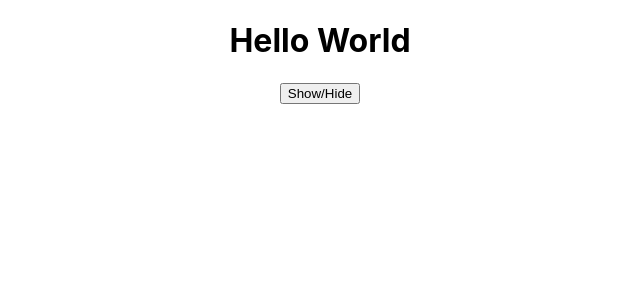
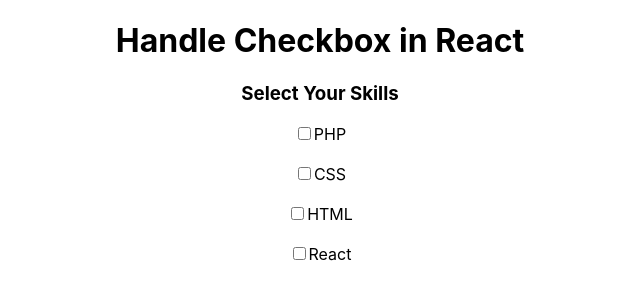
Before and after one commit to sakshi16-b/react-tut, a React (Create React App) app: page / in a window 1280 px wide. Shown: the top 300 px of the page, without its empty margins (320-960 px from the left). Built offline with nearby package versions, Linux system fonts and the light colour scheme.

Commit message:
done skills

```diff
--- a/src/App.js
+++ b/src/App.js
@@ -1,18 +1,14 @@
 import logo from "./logo.svg";
 import "./App.css";
 import { useState } from "react";
+import Skills from "./Checkboxes";
 
 function App() {
-  const [show, setShow] = useState(true);
-
   return (
     <>
       <div className="App">
-        {show ? <h1>Hello World</h1> : ""}
-
-        {/* <button onClick={() => setShow(true)}>Show</button>
-        <button onClick={() => setShow(false)}>Hide</button> */}
-        <button onClick={() => setShow(!show)}>Show/Hide</button>
+        <h1>Handle Checkbox in React</h1>
+        <Skills />
       </div>
     </>
   );
--- /dev/null
+++ b/src/Checkboxes.js
@@ -0,0 +1,36 @@
+import { useState } from "react";
+
+function Skills() {
+  const [skills, setSkills] = useState([]);
+  const handleSkills = (e) => {
+    console.log(e.target.value, e.target.checked);
+    if (e.target.checked) {
+      setSkills([...skills, e.target.value]);
+    } else {
+      setSkills([...skills.filter((item) => item != e.target.value)]);
+    }
+  };
+  return (
+    <>
+      <h3>Select Your Skills</h3>
+      <input type="checkbox" id="php" value="php" onChange={handleSkills} />
+      <label htmlFor="php">PHP</label>
+      <br />
+      <br />
+      <input type="checkbox" id="css" value="css" onChange={handleSkills} />
+      <label htmlFor="css">CSS</label>
+      <br />
+      <br />
+      <input type="checkbox" id="html" value="html" onChange={handleSkills} />
+      <label htmlFor="html">HTML</label>
+      <br />
+      <br />
+      <input type="checkbox" id="react" value="react" onChange={handleSkills} />
+      <label htmlFor="react">React</label>
+      <br />
+      <br />
+      {skills}
+    </>
+  );
+}
+export default Skills;
```
